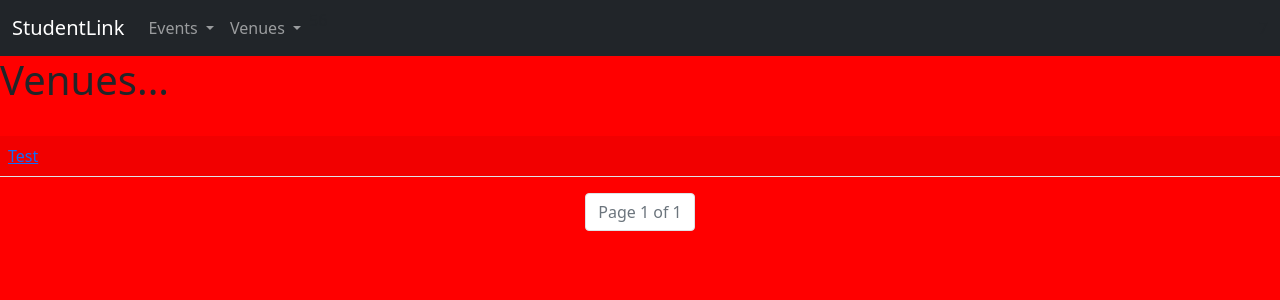
After one commit to hubkinza/Hackathon_django, a Django app: page /list_venues in a window 1280 px wide. The commit adds this page. Shown: the top 300 px of the page. Run offline with Django 4.2, Linux system fonts and the light colour scheme; data comes from the database, SQL or seed files in the repository.

Commit message:
create list-venues, show-venue views, urls and html

```diff
--- /dev/null
+++ b/events/templates/events/list_venues.html
@@ -0,0 +1,43 @@
+{% extends 'base.html' %}
+{% load static %}
+
+{% block content %}
+<h1>Venues...</h1>
+<br>
+<table class="table table-striped table-hover">
+	{% for venue in venues %}
+		<tr>
+			<td>
+				<a href="{% url 'show-venue' venue.id %}">{{ venue }}</a>
+			</td>
+			{% if user.is_authenticated %}
+				{% if user.id == venue.owner or user.is_superuser %}
+			<td align="right">
+				1
+			</td><br>
+				{% endif %}
+			{% endif %}
+		</tr>
+	{% endfor %}
+</table>
+
+<nav aria-label="Page navigation example">
+	<ul class="pagination justify-content-center">
+{% if venues.has_previous %}
+		<li class="page-item"><a class="page-link" href="?page=1">&laquo First</a></li>
+		<li class="page-item"><a class="page-link" href="?page={{ venues.previous_page_number }}">Previous</a></li>
+
+{% endif %}
+
+		<li class="page-item disabled"><a href="#" class="page-link">Page {{ venues.number }} of {{ venues.paginator.num_pages }}</a></li>
+
+{% if venues.has_next %}
+		</li class="page-item"><a class="page-link" href="?page={{ venues.next_page_number }}">Next</a></li>
+		<li class="page-item"><a class="page-link" href="?page={{ venues.paginator.num_pages }}">Last &raquo</a></li>
+
+
+{% endif %}
+	</ul>
+</nav>
+
+{% endblock  %}
--- a/events/urls.py
+++ b/events/urls.py
@@ -1,8 +1,9 @@
 from django.urls import path
-
 from . import views
 
 urlpatterns =[
    path('',views.index, name='index'),
    path('add_venue', views.add_venue, name='add-venue'),
+   path('list_venues', views.list_venues, name="list-venues"),
+   path('show_venue/<venue_id>', views.show_venue, name='show-venue'),
 ]
--- a/events/views.py
+++ b/events/views.py
@@ -57,3 +57,21 @@ def add_venue(request):
 		if 'submitted' in request.GET:
 			submitted = True
 	return render(request, 'events/add_venue.html', {'form': form, 'submitted':submitted})
+
+def show_venue(request, venue_id):
+	venue = Venue.objects.get(pk=venue_id)
+	venue_owner = User.objects.get(pk=venue.owner)
+	return render(request, 'events/show_venue.html',
+		{'venue': venue,
+		'venue_owner': venue_owner})
+
+def list_venues(request):
+	# venue_list = Venue.objects.all().order_by('name')
+
+	#Set up Pagination
+	p = Paginator(Venue.objects.all().order_by('name'), 10)
+	page = request.GET.get('page')
+	venues = p.get_page(page)
+	return render(request, 'events/list_venues.html',
+		{'venues': venues}
+		)
--- a/templates/base.html
+++ b/templates/base.html
@@ -34,7 +34,7 @@
                     </a>
                   <ul class="dropdown-menu">
                     <li>
-                     2
+                     <a class="dropdown-item" href="{% url 'list-venues' %}">All Venues</a>
                     </li>
                     {% if user.is_authenticated %}
                     <li>
```
Also changed, not shown: events/templates/events/show_venue.html (added, +29 -0 lines), static/images/default.jpeg (added).
